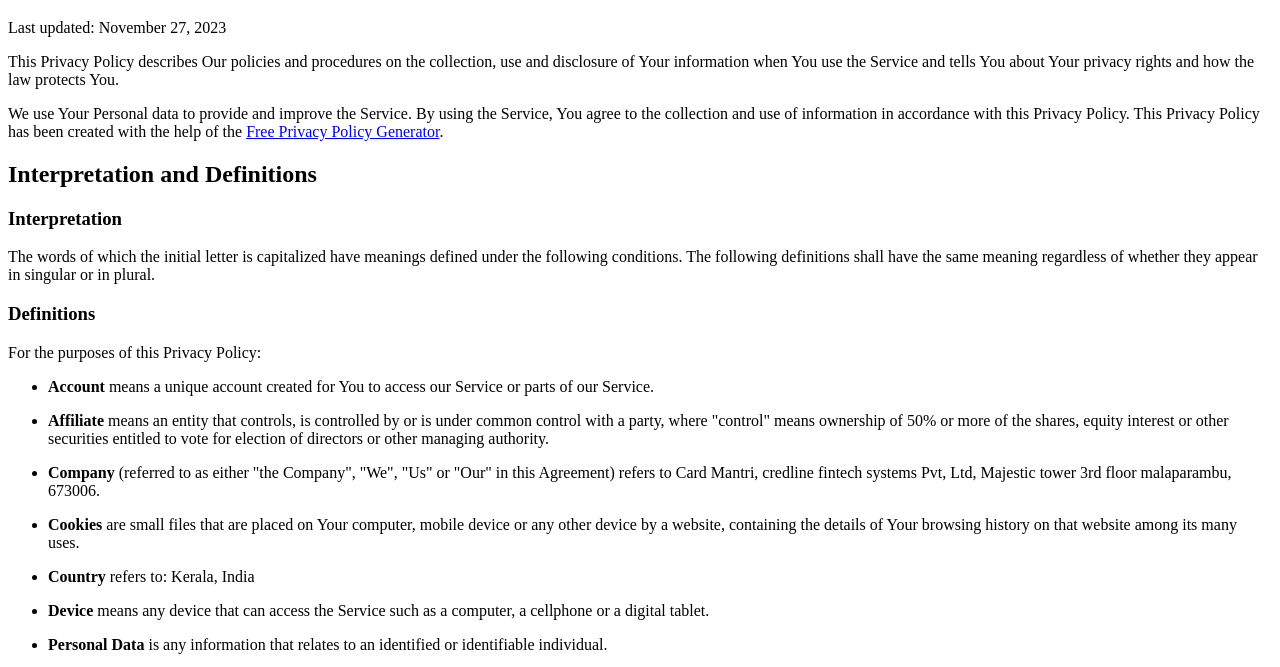
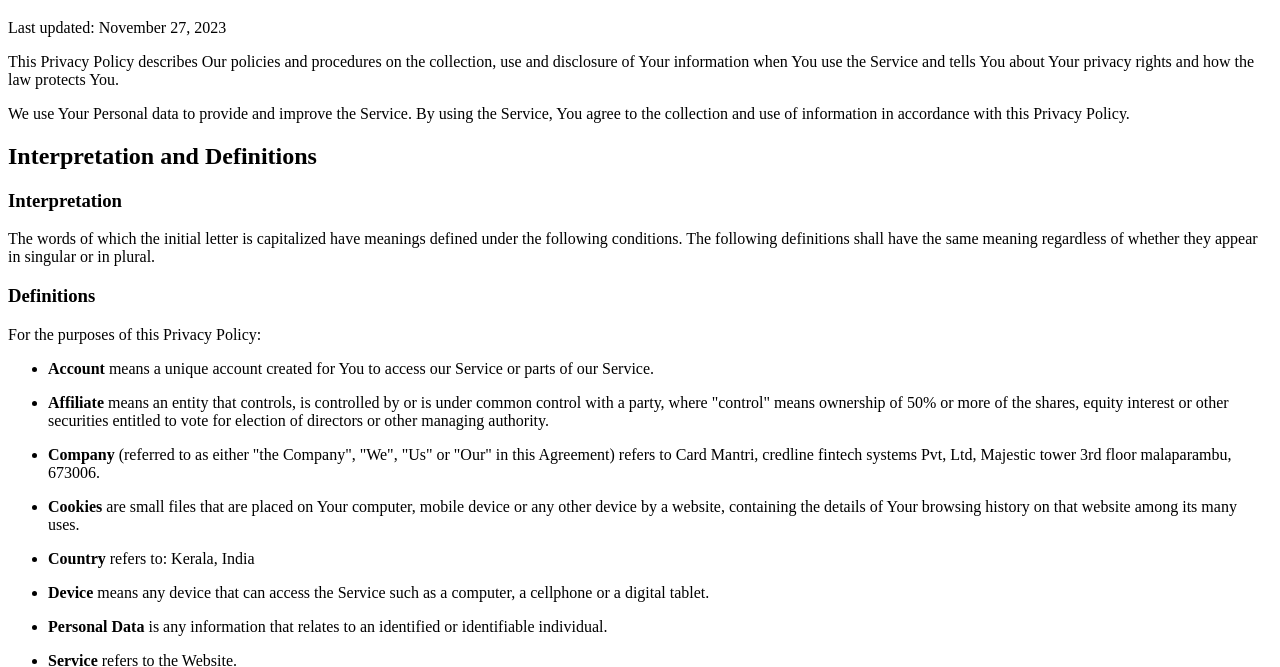
Before and after one commit to fazilmm860/CardMantri.in, a plain HTML site: page privacy_policy.html in a window 1280 px wide. Shown: the part 61-728 px from the top of the page. Drawn offline with Linux system fonts and the light colour scheme.

Commit message:
Update privacy_policy.html

```diff
--- a/privacy_policy.html
+++ b/privacy_policy.html
@@ -13,9 +13,7 @@
     <p>This Privacy Policy describes Our policies and procedures on the collection, use and disclosure of Your
         information when You use the Service and tells You about Your privacy rights and how the law protects You.</p>
     <p>We use Your Personal data to provide and improve the Service. By using the Service, You agree to the collection
-        and use of information in accordance with this Privacy Policy. This Privacy Policy has been created with the
-        help of the <a href="https://www.freeprivacypolicy.com/free-privacy-policy-generator/" target="_blank">Free
-            Privacy Policy Generator</a>.</p>
+        and use of information in accordance with this Privacy Policy.</p>
     <h2>Interpretation and Definitions</h2>
     <h3>Interpretation</h3>
     <p>The words of which the initial letter is capitalized have meanings defined under the following conditions. The
```
